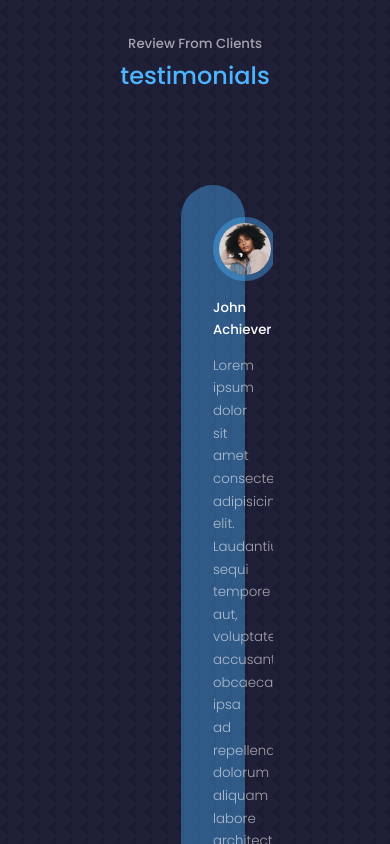
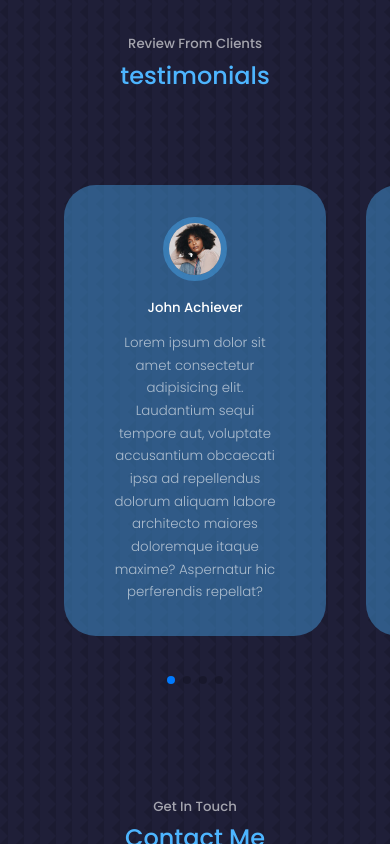
Before and after one commit to talha424588/food-delivery-app, a React (Create React App) app: page / in a window 390 px wide. Shown: the part 7500-8344 px from the top of the page. Built offline with nearby package versions, Linux system fonts and the light colour scheme.

Commit message:
testimonial media upadted

```diff
--- a/src/components/contact/Contact.jsx
+++ b/src/components/contact/Contact.jsx
@@ -14,7 +14,7 @@ function Contact() {
                 <MdOutlineMailOutline className="contact_option-icon"/>
                 <h4>Email</h4>
                 <h5>dummy@gmail.com</h5>
-                <a href="mailto:dummy@gmail.com" target="_blank">Send a message</a>
+                <a href="mailto:tal424588@gmail.com" target="_blank">Send a message</a>
             </article>
             <article className="contact_option">
             <RiMessengerLine className="contact_option-icon"/>
@@ -26,7 +26,7 @@ function Contact() {
                 <IoLogoWhatsapp className="contact_option-icon"/>
                 <h4>Whatapp</h4>
                 <h5>+92 203 4765927</h5>
-                <a href="https://api.whatsapp.com/send?phone+03024765927" target="_blank">Send a message</a>
+                <a href="https://api.whatsapp.com/send?phone=923024765927" target="_blank">Send a message</a>
             </article>
           </div>
           <form action="">
--- a/src/components/testimonials/testimonial.css
+++ b/src/components/testimonials/testimonial.css
@@ -33,14 +33,15 @@
 }
 
 @media screen and (max-width: 1024px) {
-    .container.testimonial_container {
-        width: 60%;
+    .container.testominial_container {
+        width: 100%;
     }
 
 }
 
 @media screen and (max-width: 600px) {
-    .experience_container {
+    .testominial_container {
+        grid-template-columns: 1fr;;
         width: var(--container-width-ms);
     }
     .client_review
```
